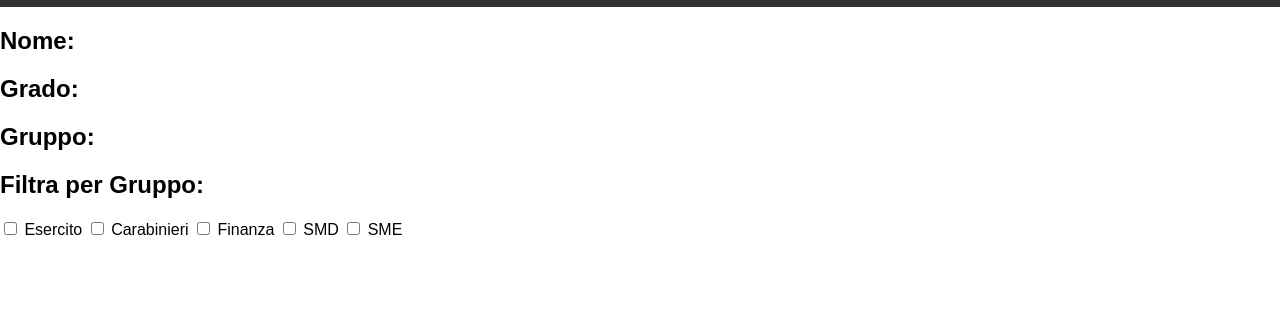
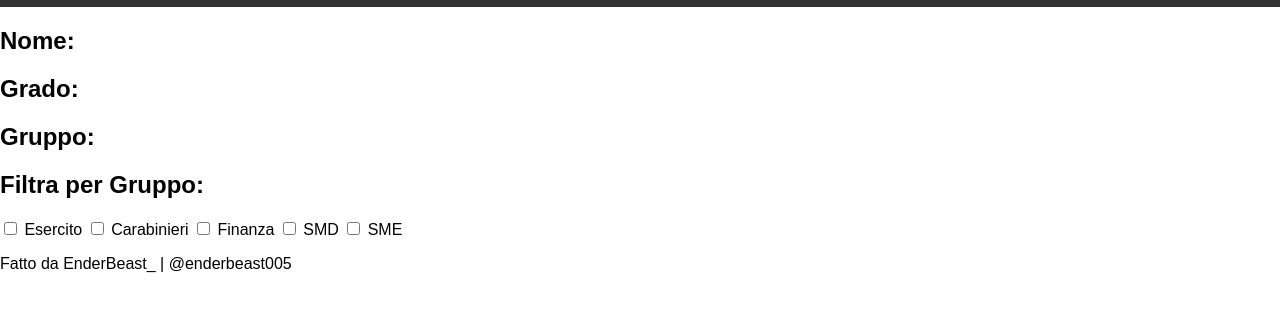
Before and after one commit to EnderBeast05/smd, a plain HTML site: page index.html in a window 1280 px wide. Shown: the part 145-456 px from the top of the page. Drawn offline with Linux system fonts and the light colour scheme.

Commit message:
Update index.html

```diff
--- a/index.html
+++ b/index.html
@@ -35,6 +35,9 @@
         <label><input type="checkbox" class="filter-checkbox" value="SMD"> SMD</label>
         <label><input type="checkbox" class="filter-checkbox" value="SME"> SME</label>
     </div>
+    <footer>
+        <p>Fatto da EnderBeast_ | @enderbeast005</p>
+    </footer>
     <script src="script.js"></script>
 </body>
 </html>
```
